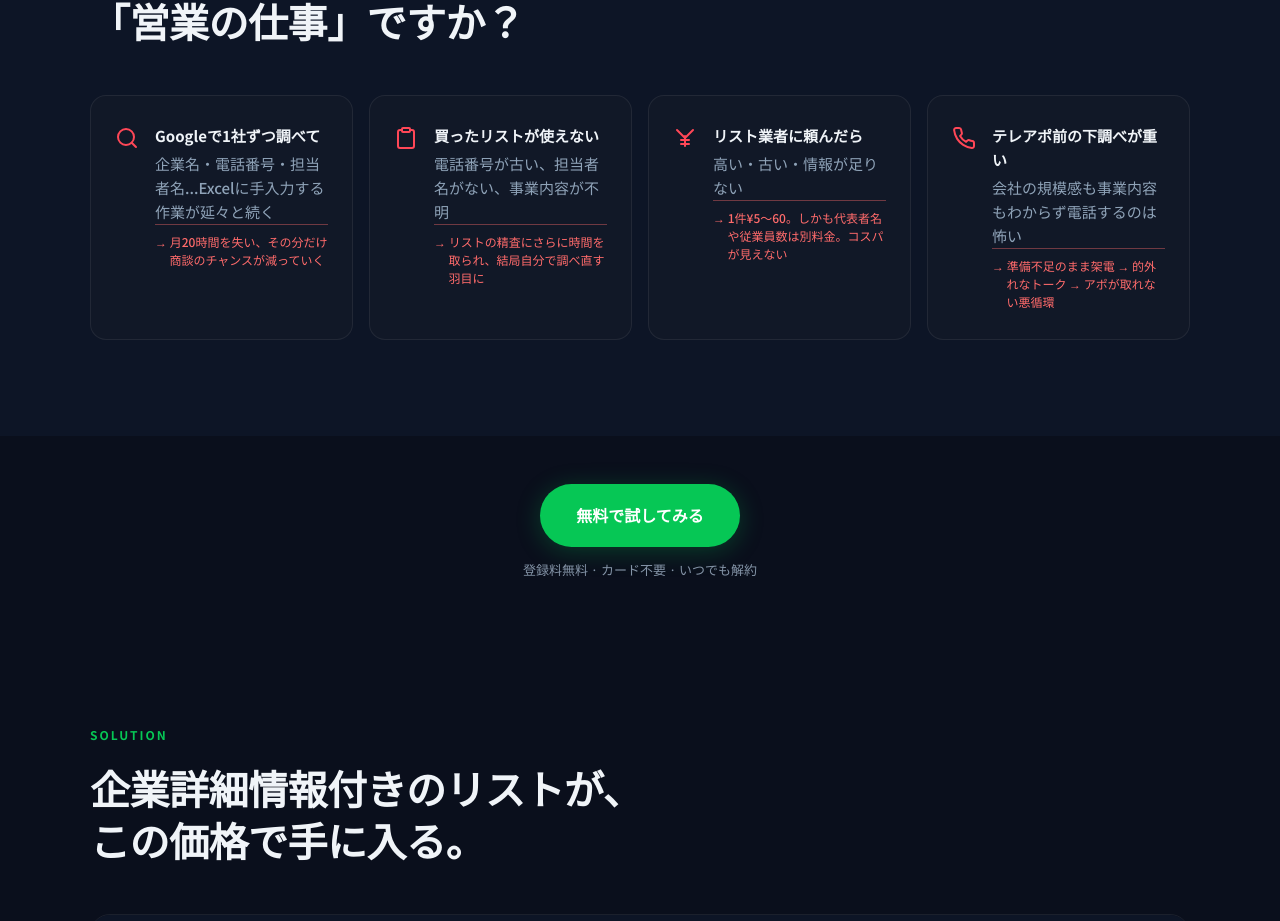
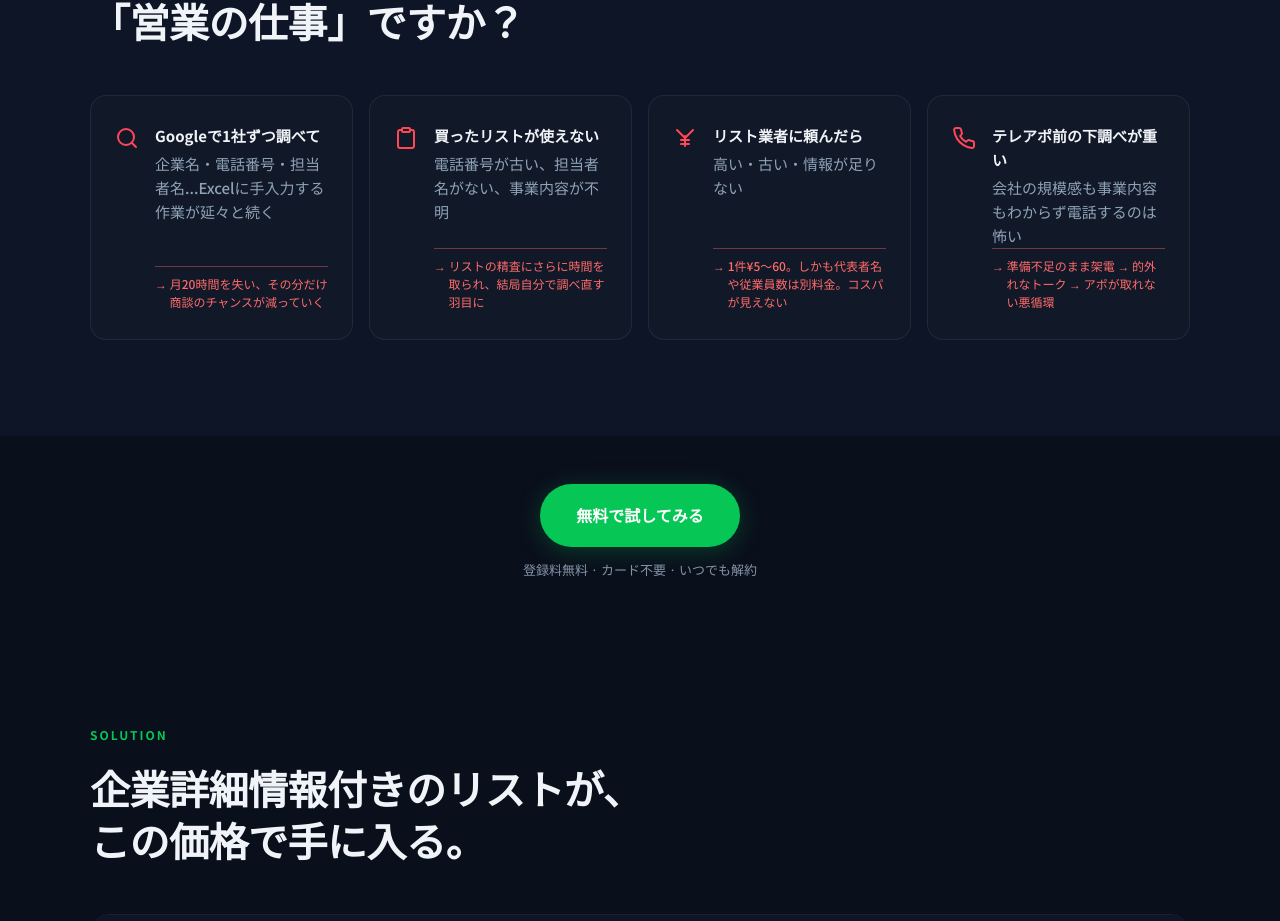
Before and after one commit to huz114/autolist, a Next.js app: page / in a window 1280 px wide. Shown: the part 1340-2261 px from the top of the page. Built offline with nearby package versions, Linux system fonts and the light colour scheme; no server answers; the database is empty.

Commit message:
Problemカード: →テキストの高さを全カード揃え（flex + margin-top:auto）
Co-Authored-By: Claude Opus 4.6 (1M context) <noreply@anthropic.com>

```diff
--- a/src/app/lp.css
+++ b/src/app/lp.css
@@ -317,10 +317,11 @@ summary:focus-visible,
   flex: 1;
 }
 .problem-desc {
-  min-height: 72px;
+  flex: 1;
 }
 .problem-consequence {
   padding-top: 8px;
+  margin-top: auto;
   font-size: 12px;
   color: #ff6b6b;
   font-weight: 500;
```
